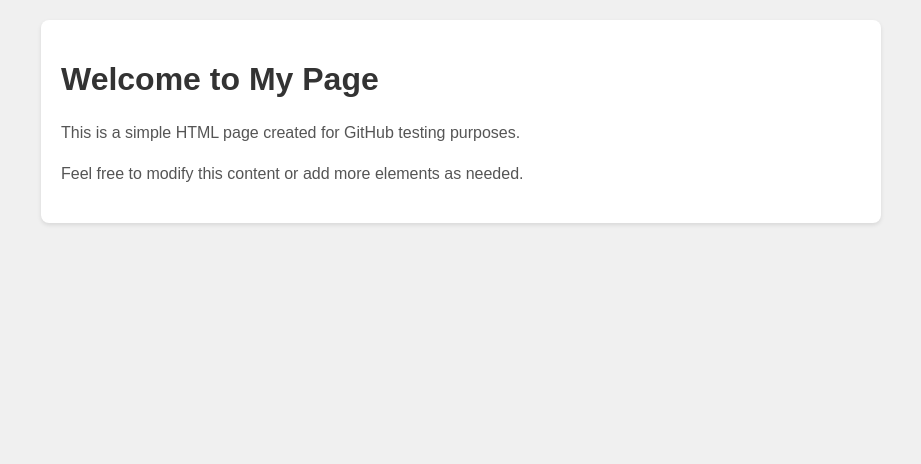
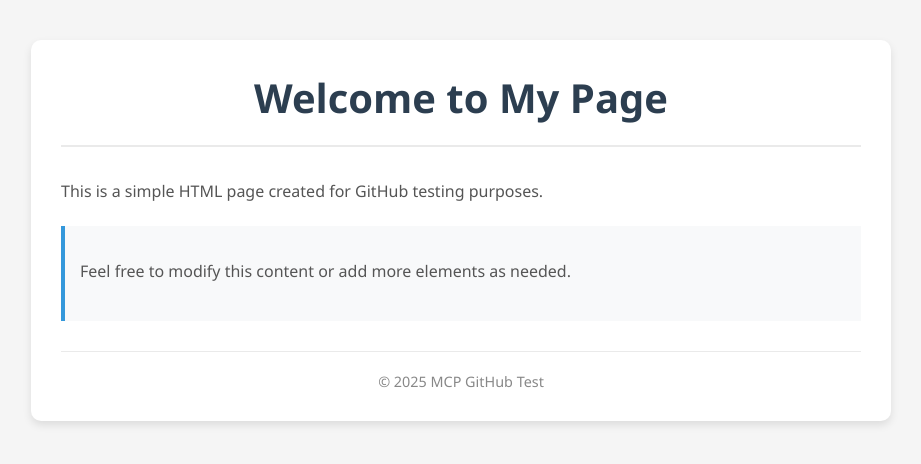
Before and after one commit to roy2392/mcp-github-test, a plain HTML site: page index.html in a window 1280 px wide. Shown: the whole page, without its empty margins (179-1100 px from the left). Drawn offline with Linux system fonts and the light colour scheme.

Commit message:
Enhance CSS styling

```diff
--- a/index.html
+++ b/index.html
@@ -6,33 +6,67 @@
     <title>My Simple Page</title>
     <style>
         body {
-            font-family: Arial, sans-serif;
+            font-family: 'Segoe UI', Tahoma, Geneva, Verdana, sans-serif;
             margin: 0;
-            padding: 20px;
-            background-color: #f0f0f0;
+            padding: 0;
+            background-color: #f5f5f5;
+            color: #333;
         }
         .container {
             max-width: 800px;
-            margin: 0 auto;
+            margin: 40px auto;
             background-color: white;
-            padding: 20px;
-            border-radius: 8px;
-            box-shadow: 0 2px 4px rgba(0, 0, 0, 0.1);
+            padding: 30px;
+            border-radius: 10px;
+            box-shadow: 0 4px 8px rgba(0, 0, 0, 0.1);
+        }
+        header {
+            text-align: center;
+            margin-bottom: 30px;
+            border-bottom: 2px solid #eaeaea;
+            padding-bottom: 20px;
         }
         h1 {
-            color: #333;
+            color: #2c3e50;
+            margin: 0;
+            font-size: 2.5em;
         }
         p {
-            line-height: 1.6;
+            line-height: 1.8;
             color: #555;
+            margin-bottom: 20px;
+        }
+        .highlight {
+            background-color: #f8f9fa;
+            padding: 15px;
+            border-left: 4px solid #3498db;
+            margin: 20px 0;
+        }
+        footer {
+            margin-top: 30px;
+            text-align: center;
+            font-size: 0.9em;
+            color: #888;
+            border-top: 1px solid #eaeaea;
+            padding-top: 20px;
         }
     </style>
 </head>
 <body>
     <div class="container">
-        <h1>Welcome to My Page</h1>
+        <header>
+            <h1>Welcome to My Page</h1>
+        </header>
+
         <p>This is a simple HTML page created for GitHub testing purposes.</p>
-        <p>Feel free to modify this content or add more elements as needed.</p>
+
+        <div class="highlight">
+            <p>Feel free to modify this content or add more elements as needed.</p>
+        </div>
+
+        <footer>
+            &copy; 2025 MCP GitHub Test
+        </footer>
     </div>
 </body>
 </html>
```
